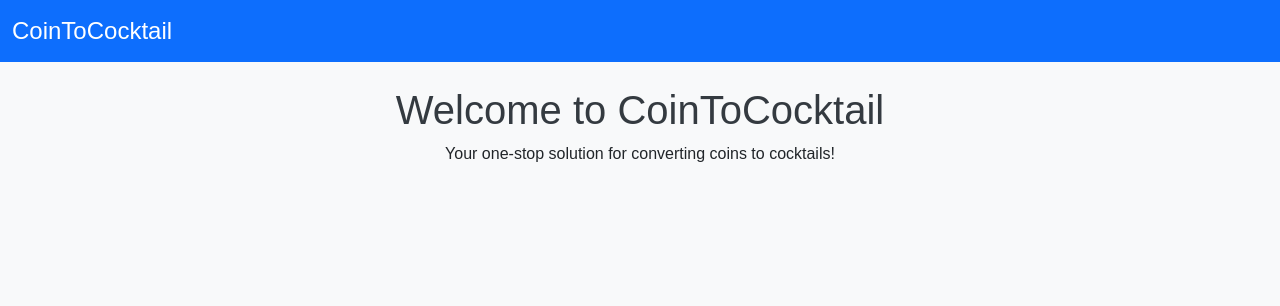
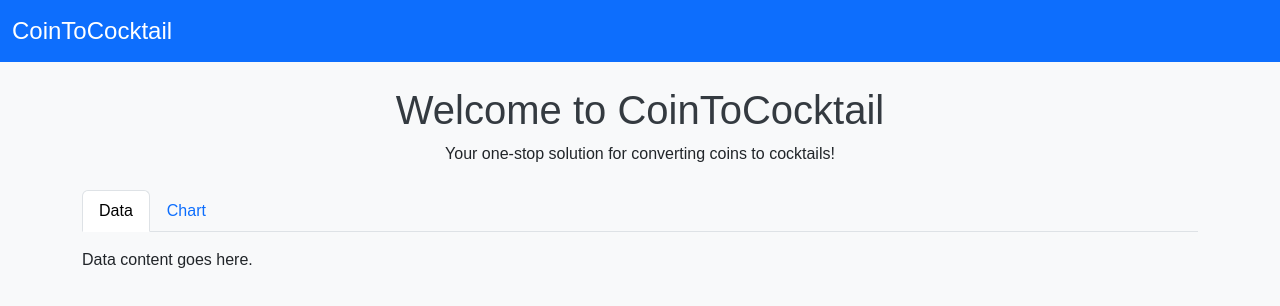
Before and after one commit to pvgomes/CoinToCocktail, a plain HTML site: page src/index.html in a window 1280 px wide. Drawn offline with nearby package versions, Linux system fonts and the light colour scheme.

Commit message:
adding bootstrap tabs using copilot inline in an empty block

```diff
--- a/src/index.html
+++ b/src/index.html
@@ -20,6 +20,24 @@
         <h1 class="text-center">Welcome to CoinToCocktail</h1>
         <p class="text-center">Your one-stop solution for converting coins to cocktails!</p>
     </div>
+    <div class="container mt-4">
+        <ul class="nav nav-tabs" id="myTab" role="tablist">
+            <li class="nav-item" role="presentation">
+                <button class="nav-link active" id="data-tab" data-bs-toggle="tab" data-bs-target="#data" type="button" role="tab" aria-controls="data" aria-selected="true">Data</button>
+            </li>
+            <li class="nav-item" role="presentation">
+                <button class="nav-link" id="chart-tab" data-bs-toggle="tab" data-bs-target="#chart" type="button" role="tab" aria-controls="chart" aria-selected="false">Chart</button>
+            </li>
+        </ul>
+        <div class="tab-content mt-3" id="myTabContent">
+            <div class="tab-pane fade show active" id="data" role="tabpanel" aria-labelledby="data-tab">
+                <p>Data content goes here.</p>
+            </div>
+            <div class="tab-pane fade" id="chart" role="tabpanel" aria-labelledby="chart-tab">
+                <p>Chart content goes here.</p>
+            </div>
+        </div>
+    </div>
 
     <!-- Bootstrap JS Bundle -->
     <script src="https://cdn.jsdelivr.net/npm/bootstrap@5.3.5/dist/js/bootstrap.bundle.min.js"></script>
```
